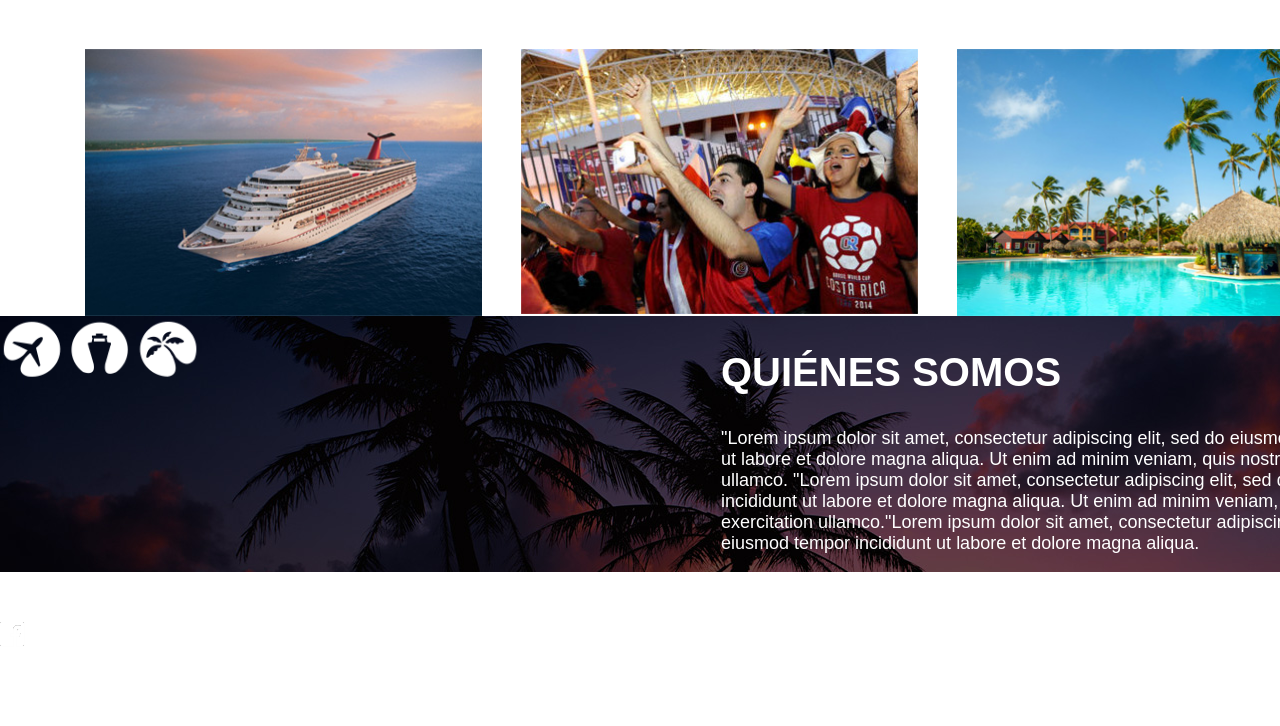
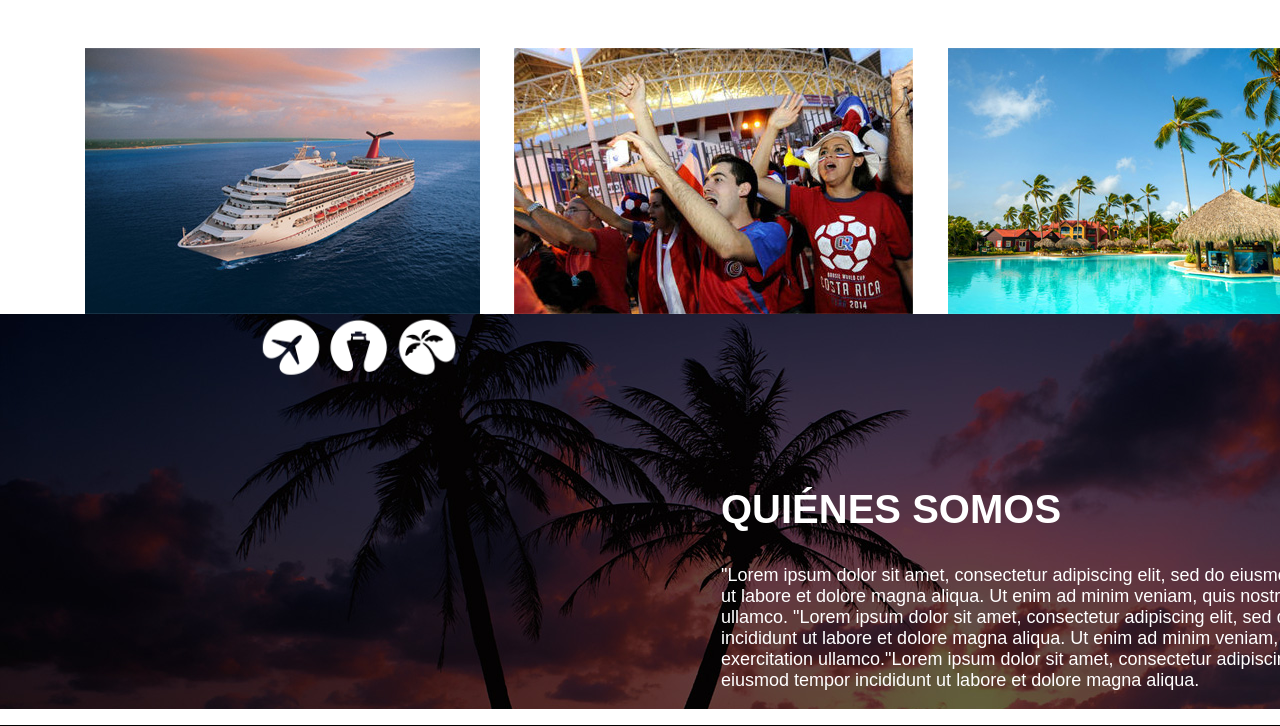
Before and after one commit to Kajoha/travel, a website: page index.html in a window 1280 px wide. Shown: the part 1014-1740 px from the top of the page. Before the commit the page ends 1665 px from the top, so only its background shows below. Drawn offline with nearby package versions, Linux system fonts and the light colour scheme; files that its build step writes are made by us from their sources.

Commit message:
estilos del menulow

```diff
--- a/index.html
+++ b/index.html
@@ -98,7 +98,7 @@
                     </ul>
                 </div>
                 <div id="facebook">
-                    <a href="#"><img src="img/fb.png" alt=""></a>
+                    <img src="img/fb.png" alt="">
                 </div>
                 <div id="search">
                     <div></div>
--- a/sass/styleall/_contact.scss
+++ b/sass/styleall/_contact.scss
@@ -0,0 +1,13 @@
+#contact {
+    background-color: #000000;
+}
+
+#lowMenu {
+    li {
+        margin: 50px 0 40px 0;
+    }
+    img {
+        display:block;
+        margin:auto;
+    }
+}
--- a/sass/styles.scss
+++ b/sass/styles.scss
@@ -3,6 +3,4 @@
 @import 'styleall/slider';
 @import 'styleall/packages';
 @import 'styleall/about';
-
-@import 'breakpoint/tablet';
-@import 'breakpoint/phone';
+@import 'styleall/contact';
```
Also changed, not shown: public/css/styles.css (added).
